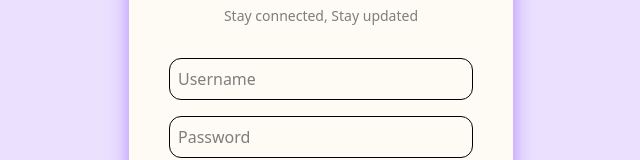
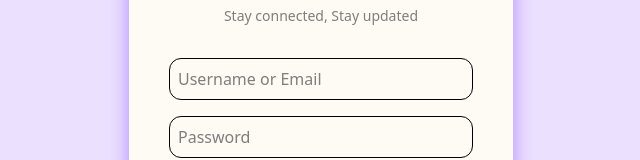
Before and after one commit to andyongith/misc, a React (Vite) app in the folder client/: page /login in a window 1280 px wide. Shown: the part 258-418 px from the top of the page, without its empty margins (319-959 px from the left). Built offline with nearby package versions, Linux system fonts and the light colour scheme.

Commit message:
allowed emails for login

```diff
--- a/client/src/components/LoginForm.jsx
+++ b/client/src/components/LoginForm.jsx
@@ -18,11 +18,11 @@ export default function LoginForm({ setFormType }) {
 
         <Input
             type="text"
-            placeholder="Username"
-            {...register("username", {
-                required: { value: true, message: "username is required" },
-                minLength: { value: 3, message: "username must be at least 3 characters long" },
-                maxLength: { value: 20, message: "username must be at most 20 characters long" }
+            placeholder="Username or Email"
+            {...register("identifier", {
+                required: { value: true, message: "username or eamil is required" },
+                minLength: { value: 3, message: "username or email must be at least 3 characters long" },
+                maxLength: { value: 50, message: "username or email must be at most 50 characters long" }
             })}
         ></Input>
 
@@ -35,7 +35,7 @@ export default function LoginForm({ setFormType }) {
         ></Input>
 
         {
-            ["username", "password"].reduce(
+            ["identifier", "password"].reduce(
                 (initial, current) => <>
                     {initial}
                     {errors[current] && <p className='text-accent-red pl-1'>{errors[current].message}</p>}
--- a/client/src/services/loginsystem.jsx
+++ b/client/src/services/loginsystem.jsx
@@ -1,12 +1,12 @@
-function handleLogin(data) {
+function handleLogin({identifier, password}) {
     fetch(`${__API_URL__}/api/v1/auth/login`, {
         method: "POST",
         headers: {
             'Content-Type': 'application/json',
         },
         body: JSON.stringify({
-            'identifier': data.username,
-            'password': data.password
+            'identifier': identifier,
+            'password': password
         })
     }).then(res => res.json())
       .then(data => console.log(data));
```
